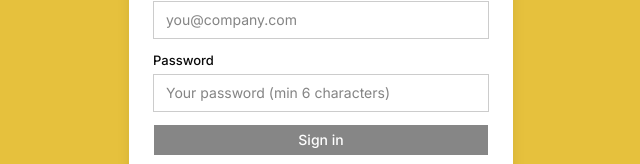
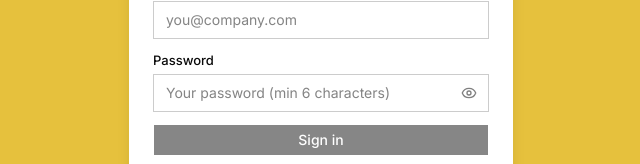
Before and after one commit to silverspluussh/kumasi_ashfoam, a Next.js app: page /login in a window 1280 px wide. Shown: the part 380-544 px from the top of the page, without its empty margins (319-959 px from the left). Built offline with nearby package versions, Linux system fonts and the light colour scheme; no server answers.

Commit message:
password toggle

```diff
--- a/app/(auth)/login/page.tsx
+++ b/app/(auth)/login/page.tsx
@@ -3,6 +3,7 @@
 import Image from "next/image";
 import { useRouter } from "next/navigation";
 import { useEffect, useState } from "react";
+import { Eye, EyeOff } from "lucide-react";
 import { Button } from "@/components/ui/button";
 import { useAuth } from "@/lib/auth/auth-context";
 
@@ -18,6 +19,7 @@ export default function LoginPage() {
   const router = useRouter();
   const [email, setEmail] = useState("");
   const [password, setPassword] = useState("");
+  const [showPassword, setShowPassword] = useState(false);
   const [touched, setTouched] = useState(false);
   const [submitting, setSubmitting] = useState(false);
   const [error, setError] = useState<string | null>(null);
@@ -103,16 +105,30 @@ export default function LoginPage() {
             >
               Password
             </label>
+            <div className="relative">
               <input
                 id="password"
-              type="password"
+                type={showPassword ? "text" : "password"}
                 autoComplete="current-password"
                 placeholder="Your password (min 6 characters)"
                 value={password}
                 onChange={(e) => setPassword(e.target.value)}
                 onBlur={() => setTouched(true)}
-              className="w-full border border-black/20 px-3 py-2 text-sm outline-none focus:border-black"
+                className="w-full border border-black/20 pl-3 pr-10 py-2 text-sm outline-none focus:border-black"
               />
+              <button
+                type="button"
+                onClick={() => setShowPassword((prev) => !prev)}
+                aria-label={showPassword ? "Hide password" : "Show password"}
+                className="absolute inset-y-0 right-0 flex items-center pr-3 text-black/50 hover:text-black focus:outline-none"
+              >
+                {showPassword ? (
+                  <EyeOff className="h-4 w-4" aria-hidden="true" />
+                ) : (
+                  <Eye className="h-4 w-4" aria-hidden="true" />
+                )}
+              </button>
+            </div>
             {touched && !passwordOk && (
               <p className="pt-1 text-xs text-red-600">
                 Password must be at least 6 characters.
```
Lines whose indentation alone changed are shown as unchanged.
